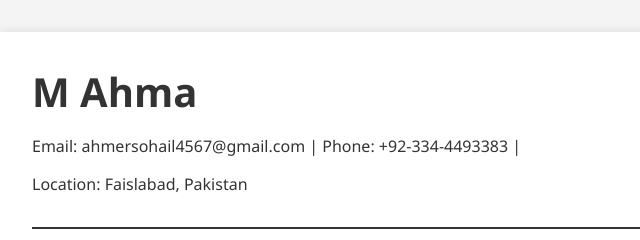
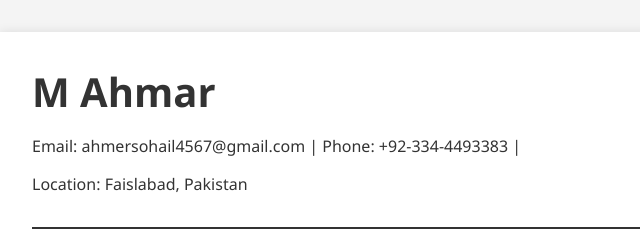
Before and after one commit to ahmar123/my-cv, a plain HTML site: page index.html in a window 1280 px wide. Shown: the top 240 px of the page, 158-798 px from the left. Drawn offline with Linux system fonts and the light colour scheme.

Commit message:
Update index.html

```diff
--- a/index.html
+++ b/index.html
@@ -85,7 +85,7 @@
   <div class="container">
     <header>
       <div class="header-text">
-        <h1>M Ahma</h1>
+        <h1>M Ahmar</h1>
         <div class="info">
           <p>Email: ahmersohail4567@gmail.com | Phone: +92-334-4493383 | </p>
           <p> Location: Faislabad, Pakistan</p>
```
